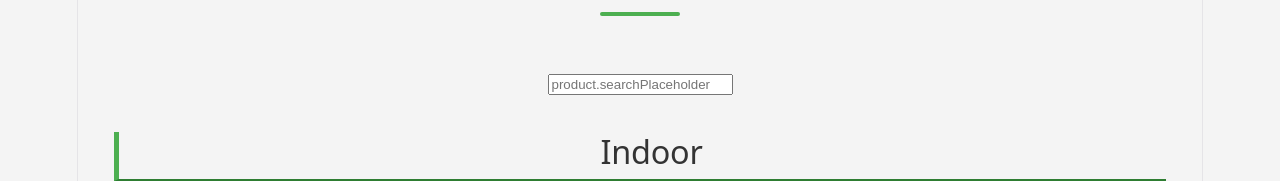
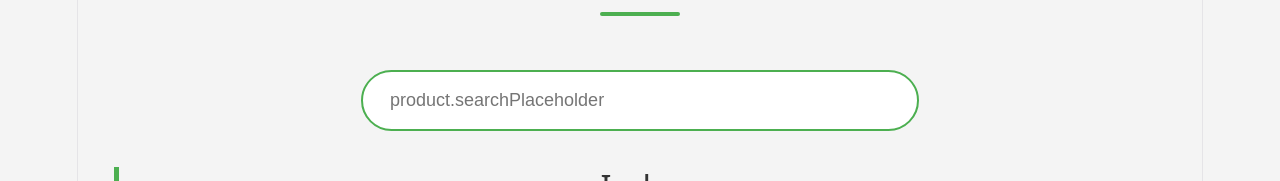
Before and after one commit to ali-alfozo/paradise-nursery, a React (Vite) app: page /paradise-nursery/plants in a window 1280 px wide. Shown: the part 170-351 px from the top of the page. Built offline with nearby package versions, Linux system fonts and the light colour scheme.

Commit message:
Add search bar styles to ProductList.css

```diff
--- a/src/components/ProductList.css
+++ b/src/components/ProductList.css
@@ -22,6 +22,30 @@
   background-color: #4caf50;
   margin: 1rem auto 0;
   border-radius: 2px;
+}
+
+.search-container {
+  display: flex;
+  justify-content: center;
+  margin-bottom: 2rem;
+}
+
+.search-input {
+  width: 100%;
+  max-width: 500px;
+  padding: 1rem 1.5rem;
+  border: 2px solid #4caf50;
+  border-radius: 50px;
+  font-size: 1rem;
+  outline: none;
+  transition: all 0.3s ease;
+  background-color: white;
+  color: #333;
+}
+
+.search-input:focus {
+  border-color: #2e7d32;
+  box-shadow: 0 0 10px rgba(76, 175, 80, 0.3);
 }
 
 .category {
@@ -150,4 +174,8 @@
   .plant-card button {
     margin: 0 1rem 1rem 1rem;
   }
+  .search-input {
+    padding: 0.8rem 1.2rem;
+    font-size: 0.95rem;
+  }
 }
```
